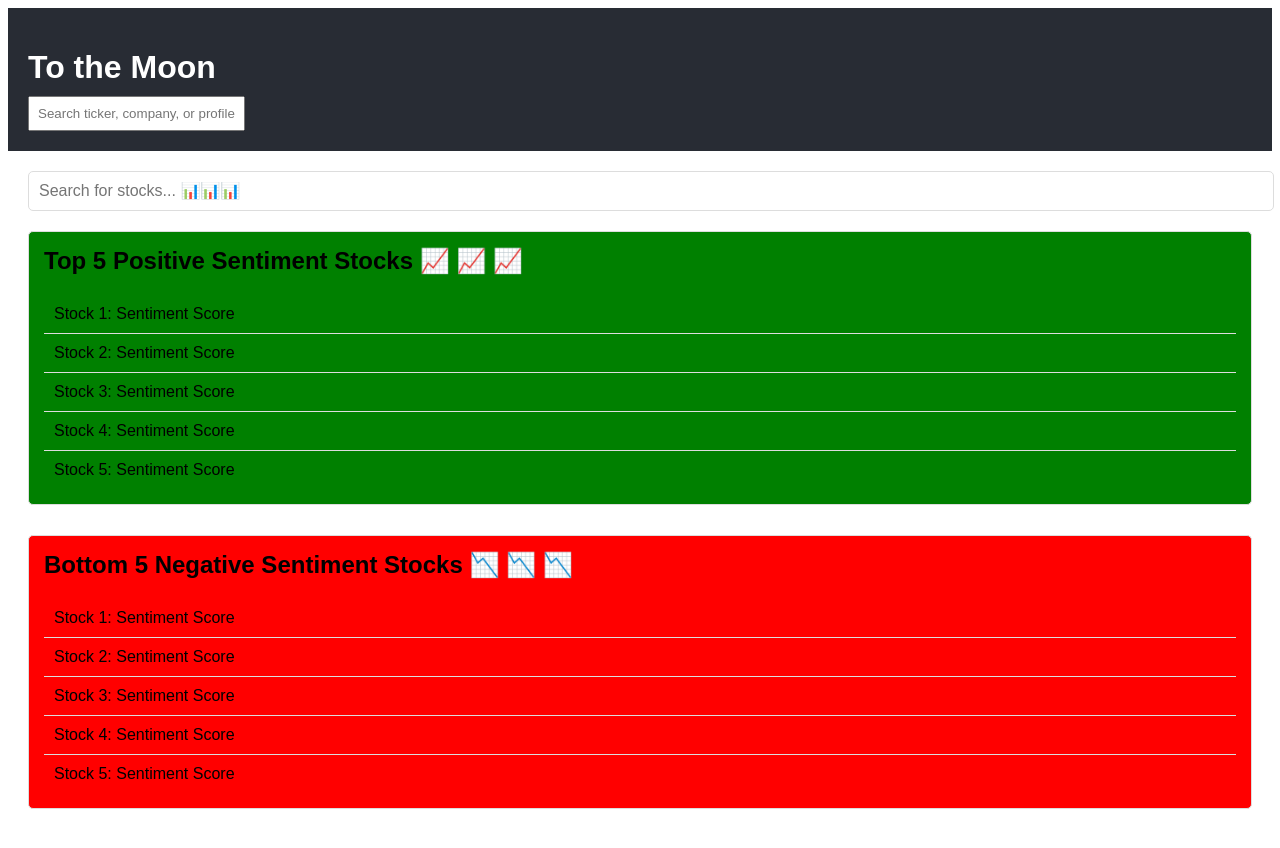
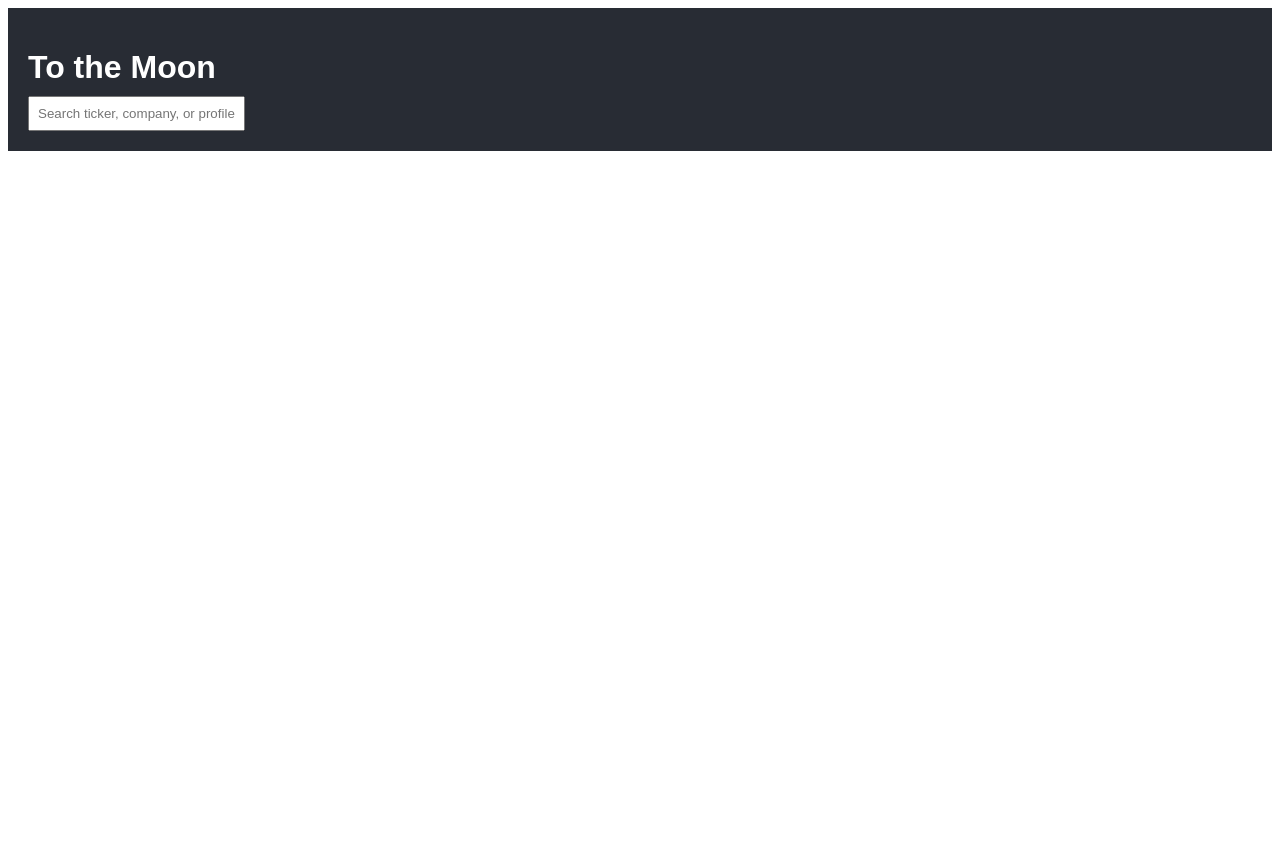
Before and after one commit to rmv6471/To-The-Moon, a React (Create React App) app in the folder client/: page / in a window 1280 px wide. Shown: the top 848 px of the page. After the commit the page ends 800 px from the top, so only its background shows below. Built offline with nearby package versions, Linux system fonts and the light colour scheme.

Commit message:
Enhance HomePage layout and functionality

```diff
--- a/client/src/pages/HomePage.js
+++ b/client/src/pages/HomePage.js
@@ -1,48 +1,8 @@
-import React, { useState } from 'react';
-import './HomePage.css'; // Import the CSS file for styling
+// src/pages/HomePage.js
+import React from 'react';
 
-const HomePage = () => {
-  const [searchTerm, setSearchTerm] = useState('');
-
-  const handleSearchChange = (event) => {
-    setSearchTerm(event.target.value);
-  };
-
-  return (
-    <div className="container">
-      <header className="search-header">
-        <input
-          type="text"
-          placeholder="Search for stocks... 📊📊📊"
-          value={searchTerm}
-          onChange={handleSearchChange}
-          className="search-bar"
-        />
-      </header>
-      <section className="top-section">
-        <h2>Top 5 Positive Sentiment Stocks 📈 📈 📈</h2>
-        <div id = "positive-list" className="stock-list">
-          {/* Placeholder for top stocks */}
-          <div className="stock-item">Stock 1: Sentiment Score</div>
-          <div className="stock-item">Stock 2: Sentiment Score</div>
-          <div className="stock-item">Stock 3: Sentiment Score</div>
-          <div className="stock-item">Stock 4: Sentiment Score</div>
-          <div className="stock-item">Stock 5: Sentiment Score</div>
-        </div>
-      </section>
-      <section className="bottom-section">
-        <h2>Bottom 5 Negative Sentiment Stocks 📉 📉 📉</h2>
-        <div id = "negative-list" className="stock-list">
-          {/* Placeholder for bottom stocks */}
-          <div className="stock-item">Stock 1: Sentiment Score</div>
-          <div className="stock-item">Stock 2: Sentiment Score</div>
-          <div className="stock-item">Stock 3: Sentiment Score</div>
-          <div className="stock-item">Stock 4: Sentiment Score</div>
-          <div className="stock-item">Stock 5: Sentiment Score</div>
-        </div>
-      </section>
-    </div>
-  );
+const Home = () => {
+  return <div></div>;
 };
 
-export default HomePage;
+export default Home;
```
